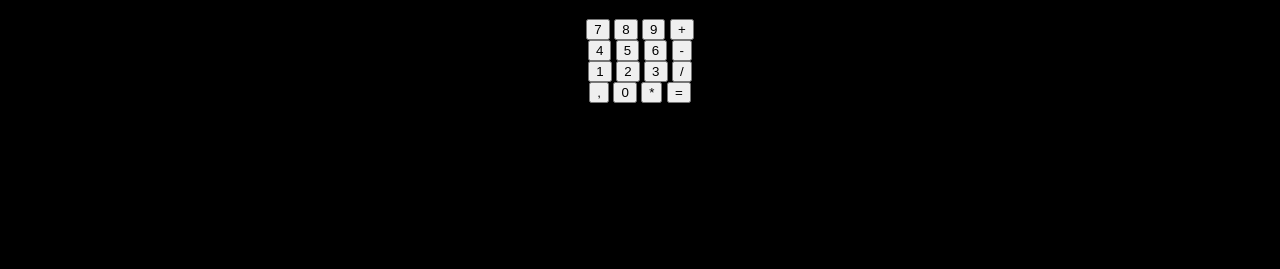
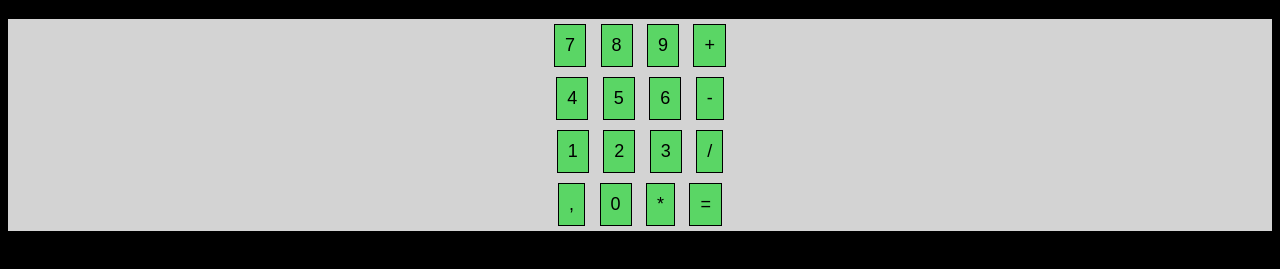
Before and after one commit to Bence-3878/calculator, a plain HTML site: page index.html in a window 1280 px wide. Shown: the part 61-330 px from the top of the page. Drawn offline with Linux system fonts and the light colour scheme.

Commit message:
minimalis dizány

```diff
--- a/index.html
+++ b/index.html
@@ -15,7 +15,7 @@
     <div>
         <p class="display" id="display"></p>
     </div>
-    <div class="gonbok">
+    <div class="gombok">
         <div>
             <button id="het"      type="button">7</button>
             <button id="nyolc"    type="button">8</button>
--- a/style.css
+++ b/style.css
@@ -4,3 +4,15 @@
     background-color: black;
     text-align: center;
 }
+
+.gombok button{
+    background-color: #5ad665;
+    border: 1px solid black;
+    color: black;
+    font-size: large;
+    margin: 5px;
+    padding: 10px;
+}
+.gombok div{
+    background-color: lightgray;
+}
```
